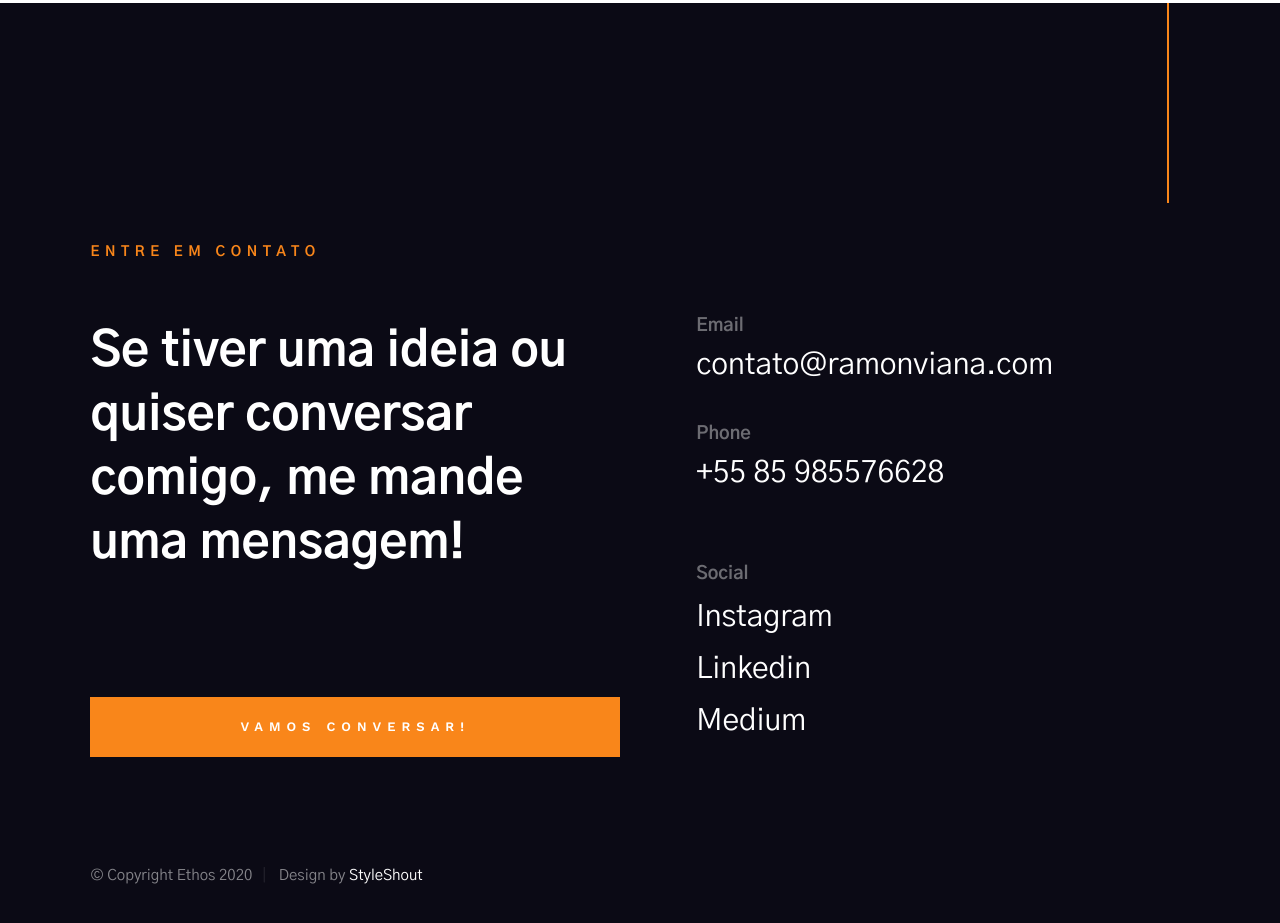
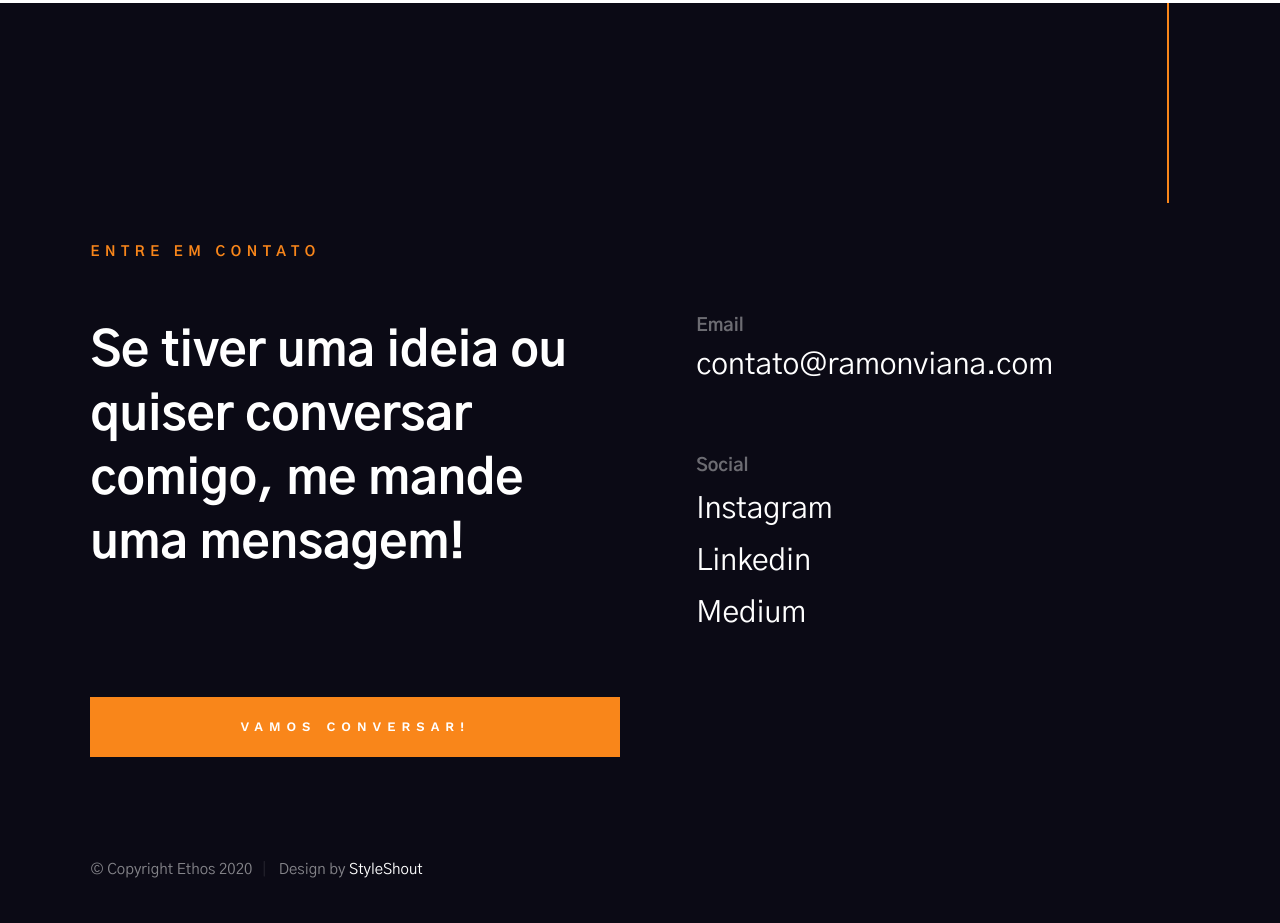
Before and after one commit to ramonrviana/ramonrviana.github.io, a plain HTML site: page index.html in a window 1280 px wide. Shown: the part 7384-8307 px from the top of the page. Drawn offline with nearby package versions, Linux system fonts and the light colour scheme.

Commit message:
Update index.html

```diff
--- a/index.html
+++ b/index.html
@@ -623,14 +623,6 @@
                             <a href="mailto:#0">contato@ramonviana.com</a>
                         </p>
                     </div> <!-- end footer-contact-block -->
-                    <div class="footer-contact-block" data-aos="fade-up">
-                        <h5 class="footer-contact-block__header">
-                            Phone
-                        </h5>
-                        <p class="footer-contact-block__content">
-                            <a href="tel:+5585985576628">+55 85 985576628</a>
-                        </p>
-                    </div> <!-- end footer-contact-block -->
                     <br>
                     <div class="footer-contact-block" data-aos="fade-up">
                         <h5 class="footer-contact-block__header">
```
